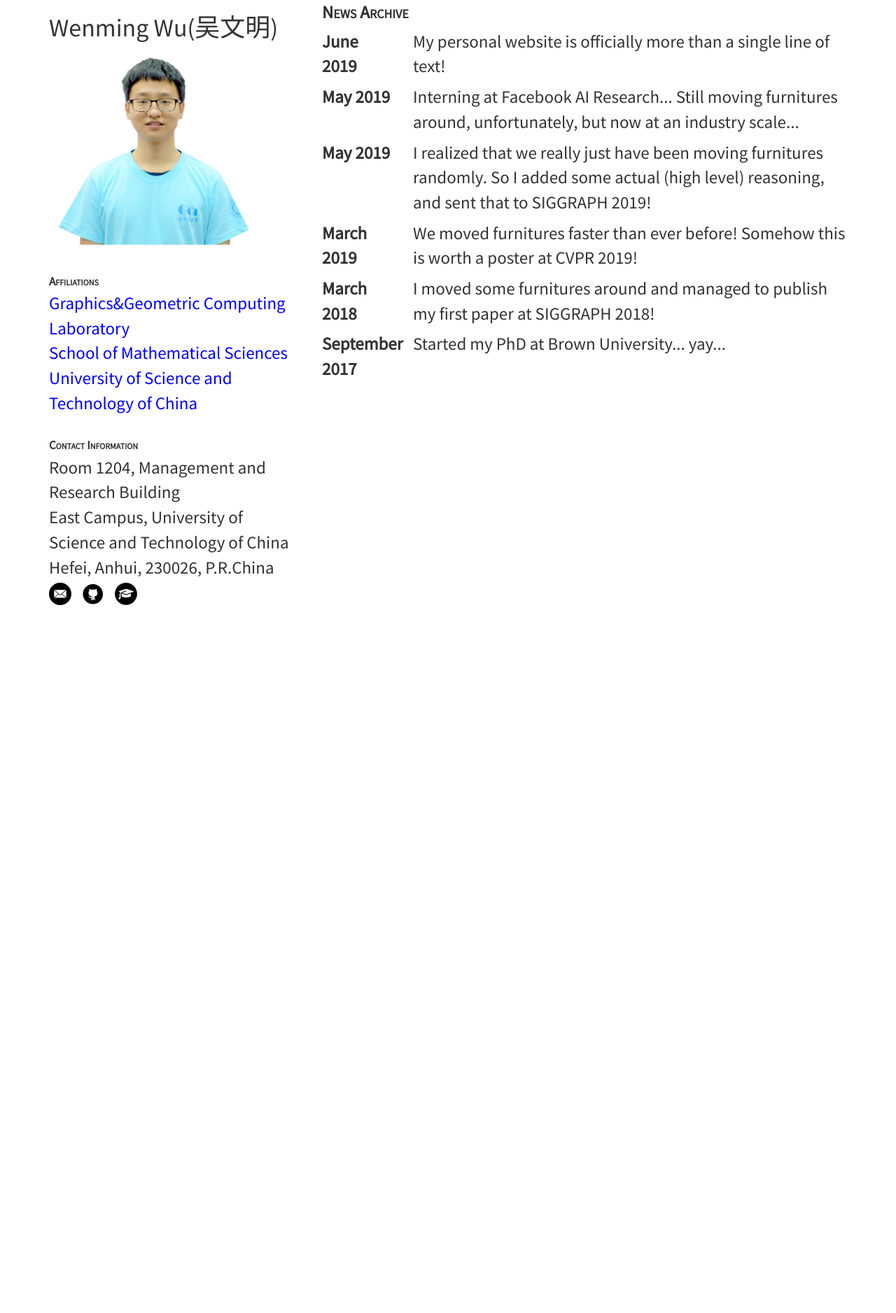
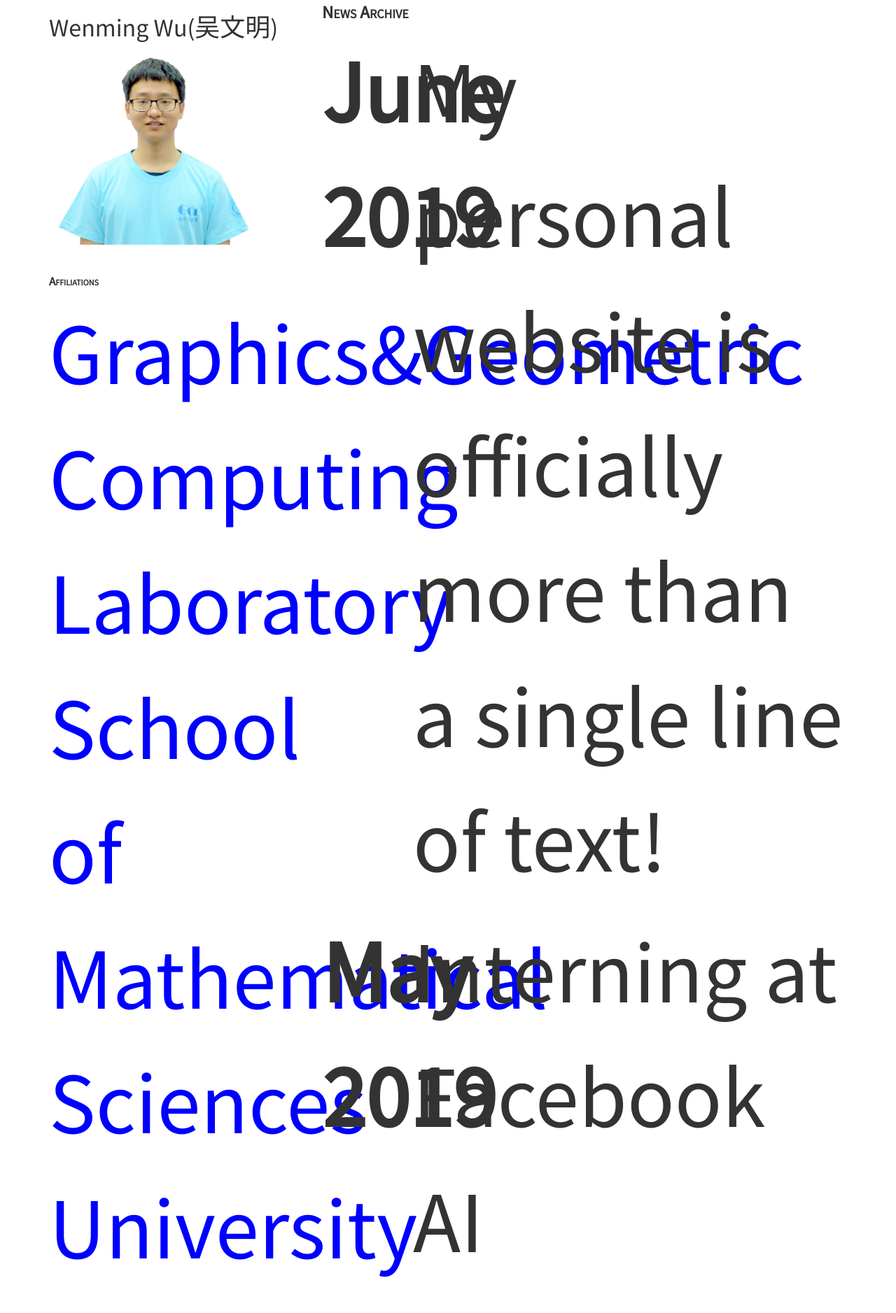
Before and after one commit to wutomwu/wutomwu.github.io, a Jekyll site: the page built from newsarchive.html, in a window 1280 px wide. Shown: the top 1877 px of the page at 70% size. Built offline with Jekyll 4.4.1, drawn with Linux system fonts in a browser that asks for light colours; before the commit the page ends 900 px from its top, so only the background shows below that.

Commit message:
Update style.css

```diff
--- a/css/style.css
+++ b/css/style.css
@@ -1,11 +1,11 @@
 body {
 	font-family: 'Source Sans Pro', sans-serif;
-	font-size: 25px;
+	font-size: 125px;
 }
 
 .post {
 	font-family: 'Source Sans Pro', sans-serif;
-	font-size: 78px;
+	font-size: 25px;
 }
 
 a, a:hover {
```
